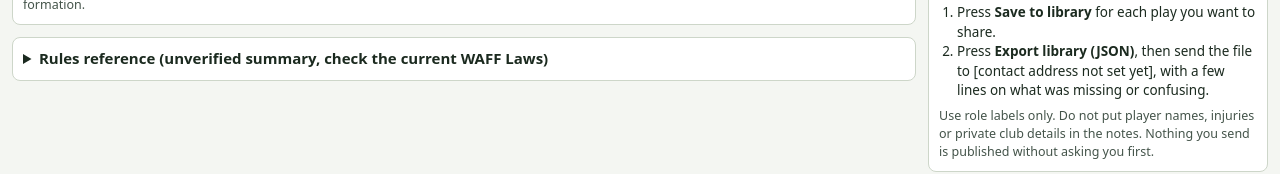
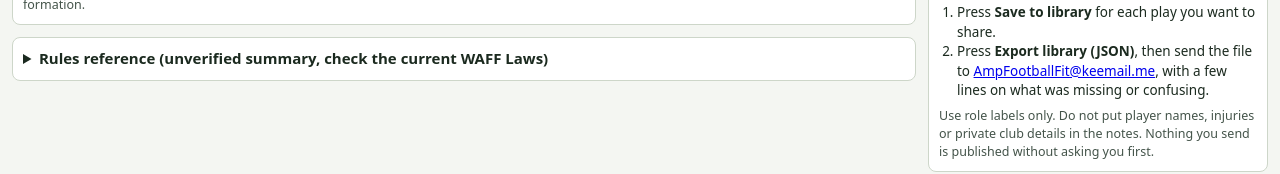
Before and after one commit to acraens/AmpCoachKit, a plain HTML site: page index.html in a window 1280 px wide. Shown: the part 844-1018 px from the top of the page. Drawn offline with Linux system fonts and the light colour scheme.

Commit message:
Set public contact address
Co-Authored-By: Claude Sonnet 5.5 <noreply@anthropic.com>
Claude-Session: https://claude.ai/code/session_01LE7ZBqWgsGY58muBBcEZzC

```diff
--- a/index.html
+++ b/index.html
@@ -558,7 +558,7 @@ details ul { margin:6px 0 0 18px; padding:0; font-size:13.5px; }
   };
 
   // ---------- init ----------
-  var CONTACT = ''; // OPEN: set the public contact address before publishing
+  var CONTACT = 'AmpFootballFit@keemail.me';
   (function () {
     var slot = $('contactSlot');
     if (CONTACT) {
```
Also changed, not shown: 1 other file.
